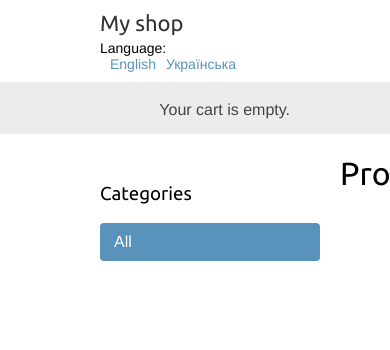
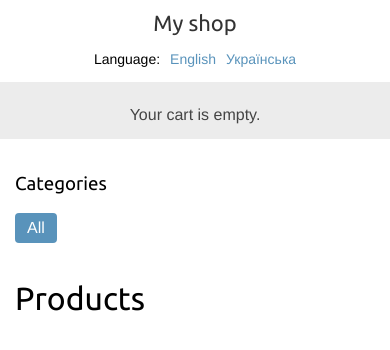
Before and after one commit to MaxAndreev27/django-shop, a Django app: page /en/ in a window 390 px wide. Shown: the top 350 px of the page. Run offline with Django 5.2, Linux system fonts and the light colour scheme; data that the repository does not hold is empty; parts of the project's set-up code (start-up, migrations or seed data) failed here and were passed over.

Commit message:
Adaptive css

```diff
--- a/static/css/base.css
+++ b/static/css/base.css
@@ -206,8 +206,8 @@ ul.errorlist {
     width: 100%;
     margin-bottom: 8px;
     max-width: 300px;
-    height: auto;
-    aspect-ratio: 1 / 1;
+    height: auto !important;
+    aspect-ratio: 1 / 1 !important;
     object-fit: cover;
     display: block;
 }
@@ -343,3 +343,100 @@ form div.field {
     color: #666;
     border-radius: 4px;
 }
+
+@media (max-width: 768px) {
+
+    #header,
+    #subheader,
+    #content {
+        padding-left: 15px !important;
+        padding-right: 15px !important;
+    }
+
+    #header {
+        text-align: center;
+    }
+
+    #header .logo {
+        float: none !important;
+        display: block;
+        margin: 0 auto 10px auto !important;
+    }
+
+    .languages {
+        float: none !important;
+        display: inline-block;
+        padding-top: 5px;
+    }
+
+    #subheader {
+        text-align: center;
+    }
+
+    #subheader .cart {
+        float: none !important;
+        display: block;
+        margin-top: 5px;
+    }
+
+    #sidebar {
+        float: none !important;
+        width: 100% !important;
+        padding: 15px 0 !important;
+    }
+
+    #sidebar ul {
+        display: flex;
+        flex-wrap: wrap;
+        gap: 8px;
+    }
+
+    #sidebar ul li {
+        padding: 6px 12px !important;
+        background: #efefef;
+        border-radius: 4px;
+    }
+
+    #main {
+        float: none !important;
+        width: 100% !important;
+        margin-right: 0 !important;
+    }
+
+    .product-list .item {
+        width: 50% !important;
+        padding: 10px !important;
+        box-sizing: border-box;
+    }
+
+    .product-detail img {
+        width: 100% !important;
+        float: none !important;
+        padding: 0 0 20px 0 !important;
+    }
+
+    form p input,
+    form div.field,
+    .order-form {
+        width: 100% !important;
+        box-sizing: border-box;
+    }
+
+    .order-info {
+        float: none !important;
+        width: 100% !important;
+        margin-top: 20px;
+        box-sizing: border-box;
+    }
+
+    table.cart {
+        display: block;
+        width: 100%;
+        overflow-x: auto;
+        -webkit-overflow-scrolling: touch;
+    }
+
+    table.cart img {
+        width: 80px !important;
+    }
+}
--- a/templates/base.html
+++ b/templates/base.html
@@ -4,6 +4,7 @@
 <html>
   <head>
     <meta charset="utf-8" />
+    <meta name="viewport" content="width=device-width, initial-scale=1.0" />
     <title>{% block title %}{% trans "My shop" %}{% endblock %}</title>
     <link href="{% static "css/base.css" %}" rel="stylesheet">
   </head>
```
